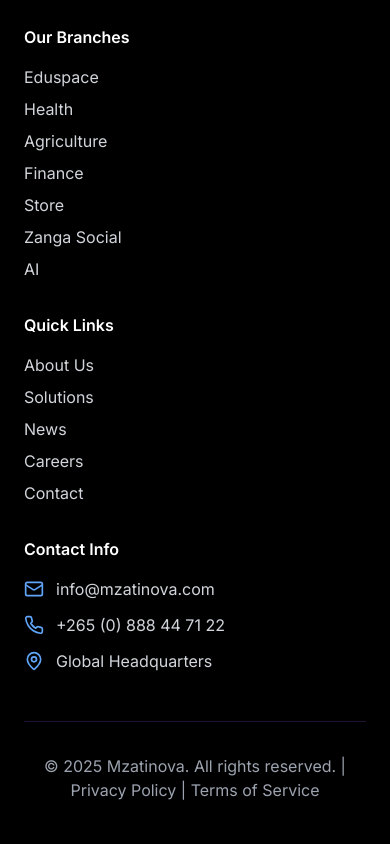
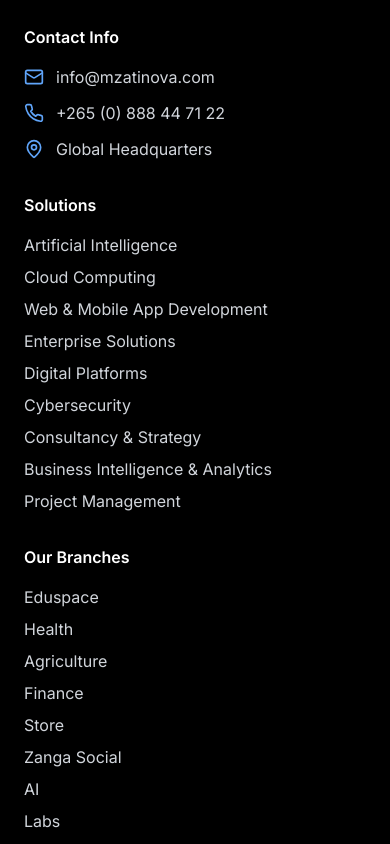
Before and after one commit to Mzatinova/mzatinova-site, a React (Vite) app: page /contact in a window 390 px wide. Shown: the part 2340-3184 px from the top of the page. Built offline with nearby package versions, Linux system fonts and the light colour scheme.

Commit message:
udating header and footer

```diff
--- a/src/components/BranchesShowcase.tsx
+++ b/src/components/BranchesShowcase.tsx
@@ -1,7 +1,7 @@
 import React from 'react';
 import { Button } from '@/components/ui/button';
 import { Card, CardContent, CardDescription, CardHeader, CardTitle } from '@/components/ui/card';
-import { GraduationCap, Heart, Wheat, DollarSign, Store, Users, Brain } from 'lucide-react';
+import { GraduationCap, Heart, Wheat, DollarSign, Store, Users, Brain, FlaskConical } from 'lucide-react';
 import { Link } from 'react-router-dom';
 
 const BranchesShowcase: React.FC = () => {
@@ -55,6 +55,13 @@
       description: 'Artificial intelligence solutions driving the future of technology.',
       color: 'from-teal-500 to-cyan-500',
       link: 'https://ai.mzatinova.com'
+    },
+    {
+      name: 'Labs',
+      icon: FlaskConical,
+      description: 'Our research and development engine, dedicated to pioneering the next generation of technology that will shape our future.',
+      color: 'from-slate-400 to-gray-500',
+      link: 'https://labs.mzatinova.com'
     }
   ];
 
@@ -74,18 +81,18 @@
           {branches.map((branch) => {
             const IconComponent = branch.icon;
             return (
-              <Card key={branch.name} className="bg-black/50 border-purple-500/20 hover:border-purple-500/40 transition-all duration-300 hover:transform hover:scale-105">
+              <Card key={branch.name} className="bg-black/50 border-purple-500/20 hover:border-purple-500/40 transition-all duration-300 hover:transform hover:scale-105 flex flex-col">
                 <CardHeader>
                   <div className={`w-12 h-12 rounded-lg bg-gradient-to-r ${branch.color} flex items-center justify-center mb-4`}>
                     <IconComponent className="w-6 h-6 text-white" />
                   </div>
                   <CardTitle className="text-white">{branch.name}</CardTitle>
                 </CardHeader>
-                <CardContent>
+                <CardContent className="flex flex-col flex-grow">
                   <CardDescription className="text-gray-300 mb-4">
                     {branch.description}
                   </CardDescription>
-                  <a href={branch.link} rel="noopener noreferrer">
+                  <a href={branch.link} rel="noopener noreferrer" className="mt-auto">
                     <Button variant="outline" size="sm" className="border-purple-400 text-purple-400 hover:bg-purple-400 hover:text-white">
                       Learn More
                     </Button>
--- a/src/components/Footer.tsx
+++ b/src/components/Footer.tsx
@@ -3,8 +3,11 @@
 import { Link } from 'react-router-dom';
 
 const Footer: React.FC = () => {
+  const solutions = [
+    'Artificial Intelligence', 'Cloud Computing', 'Web & Mobile App Development', 'Enterprise Solutions', 'Digital Platforms', 'Cybersecurity', 'Consultancy & Strategy', 'Business Intelligence & Analytics', 'Project Management'
+  ];
   const branches = [
-    'Eduspace', 'Health', 'Agriculture', 'Finance', 'Store', 'Zanga Social', 'AI'
+    'Eduspace', 'Health', 'Agriculture', 'Finance', 'Store', 'Zanga Social', 'AI', 'Labs'
   ];
 
   const socialLinks = [
@@ -17,9 +20,9 @@
   return (
     <footer className="bg-black border-t border-purple-500/20">
       <div className="container mx-auto px-6 py-12">
-        <div className="grid grid-cols-1 md:grid-cols-2 lg:grid-cols-4 gap-8">
+        <div className="grid grid-cols-1 md:grid-cols-3 lg:grid-cols-5 gap-8">
           {/* Company Info */}
-          <div>
+          <div className="lg:col-span-2">
             <div className="text-2xl font-bold text-white mb-4">
               <span className="bg-gradient-to-r from-blue-400 to-purple-400 bg-clip-text text-transparent">
                 Mzatinova
@@ -28,7 +31,7 @@
             <p className="text-gray-300 mb-4">
               Shaping the future with innovative technology solutions across multiple industries.
             </p>
-            <div className="flex space-x-4">
+            <div className="flex space-x-4 mb-8">
               {socialLinks.map((social) => {
                 const IconComponent = social.icon;
                 return (
@@ -39,6 +42,39 @@
                 );
               })}
             </div>
+            {/* Contact Info */}
+            <div>
+              <h3 className="text-white font-semibold mb-4">Contact Info</h3>
+              <div className="space-y-3">
+                <div className="flex items-center text-gray-300">
+                  <Mail className="w-5 h-5 mr-3 text-blue-400" />
+                  info@mzatinova.com
+                </div>
+                <div className="flex items-center text-gray-300">
+                  <Phone className="w-5 h-5 mr-3 text-blue-400" />
+                  +265 (0) 888 44 71 22
+                </div>
+                <div className="flex items-center text-gray-300">
+                  <MapPin className="w-5 h-5 mr-3 text-blue-400" />
+                  Global Headquarters
+                </div>
+              </div>
+            </div>
+          </div>
+
+          {/* solutions */}
+          <div>
+            <h3 className="text-white font-semibold mb-4">Solutions</h3>
+            <ul className="space-y-2">
+              {solutions.map((branch) => (
+                <li key={branch}>
+                  <a href={`#${branch.toLowerCase().replace(' ', '-')}`}
+                    className="text-gray-300 hover:text-blue-400 transition-colors">
+                    {branch}
+                  </a>
+                </li>
+              ))}
+            </ul>
           </div>
 
           {/* Branches */}
@@ -58,34 +94,17 @@
 
           {/* Quick Links */}
           <div>
-            <h3 className="text-white font-semibold mb-4">Quick Links</h3>
+            <h3 className="text-white font-semibold mb-4">Company</h3>
             <ul className="space-y-2">
               <li><a href="#about" className="text-gray-300 hover:text-blue-400 transition-colors">About Us</a></li>
-              <li><a href="#solutions" className="text-gray-300 hover:text-blue-400 transition-colors">Solutions</a></li>
+              <li><a href="#about" className="text-gray-300 hover:text-blue-400 transition-colors">Support</a></li>
               <li><a href="#news" className="text-gray-300 hover:text-blue-400 transition-colors">News</a></li>
               <li><a href="#careers" className="text-gray-300 hover:text-blue-400 transition-colors">Careers</a></li>
               <li><Link to="/contact" className="text-gray-300 hover:text-blue-400 transition-colors">Contact</Link></li>
             </ul>
           </div>
 
-          {/* Contact Info */}
-          <div>
-            <h3 className="text-white font-semibold mb-4">Contact Info</h3>
-            <div className="space-y-3">
-              <div className="flex items-center text-gray-300">
-                <Mail className="w-5 h-5 mr-3 text-blue-400" />
-                info@mzatinova.com
-              </div>
-              <div className="flex items-center text-gray-300">
-                <Phone className="w-5 h-5 mr-3 text-blue-400" />
-                +265 (0) 888 44 71 22
-              </div>
-              <div className="flex items-center text-gray-300">
-                <MapPin className="w-5 h-5 mr-3 text-blue-400" />
-                Global Headquarters
-              </div>
-            </div>
-          </div>
+
         </div>
 
         <div className="border-t border-purple-500/20 mt-12 pt-8 text-center">
--- a/src/components/Header.tsx
+++ b/src/components/Header.tsx
@@ -10,7 +10,7 @@
   const location = useLocation();
   const navigate = useNavigate();
 
-  const samePageSections = ['home', 'about', 'solutions', 'news'];
+  const samePageSections = ['home', 'about', 'solutions', 'news', 'contact'];
   const navLinks = [
     { id: 'home', title: 'Home', path: '/' },
     { id: 'about', title: 'About Us', path: '/#about' },
@@ -21,7 +21,7 @@
   ];
 
   const branches = [
-    'Eduspace', 'Health', 'Agriculture', 'Finance', 'Store', 'Zanga Social App', 'AI'
+    'Eduspace', 'Health', 'Agriculture', 'Finance', 'Store', 'Zanga Social App', 'AI', 'Labs'
   ];
 
   // Update active link based on current route or hash
@@ -83,32 +83,62 @@
   }, [location.pathname]);
 
   // Handle navigation
+  // const handleNavigation = (id, path) => {
+  //   setActiveLink(id);
+  //   setIsMobileMenuOpen(false);
+  //   setIsDropdownOpen(false);
+
+  //   if (path === '/contact' || path === '/support') {
+  //     // Navigate to contact or support page
+  //     navigate(path);
+  //   } else if (path.startsWith('/#')) {
+  //     // Handle same page section navigation
+  //     if (location.pathname !== '/') {
+  //       // If we're not on home page, navigate to home first
+  //       navigate(path);
+  //     } else {
+  //       // If we're already on home page, scroll to section
+  //       const sectionId = path.replace('/#', '');
+  //       const element = document.getElementById(sectionId);
+  //       if (element) {
+  //         element.scrollIntoView({ behavior: 'smooth' });
+  //       }
+  //       // Update URL hash
+  //       window.history.pushState(null, '', path);
+  //     }
+  //   } else {
+  //     // For other navigations (like home)
+  //     navigate(path);
+  //   }
+  // };
+
+  // Replace it with this updated function
   const handleNavigation = (id, path) => {
     setActiveLink(id);
     setIsMobileMenuOpen(false);
     setIsDropdownOpen(false);
 
-    if (path === '/contact' || path === '/support') {
-      // Navigate to contact or support page
-      navigate(path);
-    } else if (path.startsWith('/#')) {
-      // Handle same page section navigation
+    // This part for scrolling to sections remains the same
+    if (path.startsWith('/#')) {
       if (location.pathname !== '/') {
-        // If we're not on home page, navigate to home first
         navigate(path);
       } else {
-        // If we're already on home page, scroll to section
         const sectionId = path.replace('/#', '');
         const element = document.getElementById(sectionId);
         if (element) {
           element.scrollIntoView({ behavior: 'smooth' });
         }
-        // Update URL hash
         window.history.pushState(null, '', path);
       }
     } else {
-      // For other navigations (like home)
-      navigate(path);
+      // This is the new, corrected part for the Home link and other pages
+      if (path === '/' && location.pathname === '/') {
+        // If clicking "Home" while already on the home page, just scroll to the top
+        window.scrollTo({ top: 0, behavior: 'smooth' });
+      } else {
+        // Otherwise, navigate to the new page (e.g., /contact, /support, or back to /)
+        navigate(path);
+      }
     }
   };
 
--- a/src/components/NewsSection.tsx
+++ b/src/components/NewsSection.tsx
@@ -39,7 +39,7 @@
 
         <div className="grid grid-cols-1 md:grid-cols-2 lg:grid-cols-3 gap-8">
           {news.map((article, index) => (
-            <Card key={index} className="bg-black/50 border-purple-500/20 hover:border-purple-500/40 transition-all duration-300 hover:transform hover:scale-105">
+            <Card key={index} className="bg-black/50 border-purple-500/20 hover:border-purple-500/40 transition-all duration-300 hover:transform hover:scale-105 flex flex-col">
               <CardHeader>
                 <div className="flex items-center justify-between mb-2">
                   <span className="text-sm text-blue-400 font-medium">{article.category}</span>
@@ -52,11 +52,11 @@
                   {article.title}
                 </CardTitle>
               </CardHeader>
-              <CardContent>
+              <CardContent className="flex flex-col flex-grow">
                 <CardDescription className="text-gray-300 mb-4">
                   {article.description}
                 </CardDescription>
-                <Button variant="ghost" className="text-purple-400 hover:text-white hover:bg-purple-500/20 p-0">
+                <Button variant="ghost" className="text-purple-400 hover:text-white hover:bg-purple-500/20 p-0 mt-auto">
                   Read More <ArrowRight className="w-4 h-4 ml-1" />
                 </Button>
               </CardContent>
--- a/src/components/SolutionsSection.tsx
+++ b/src/components/SolutionsSection.tsx
@@ -1,5 +1,5 @@
 import React from 'react';
-import { Cloud, Smartphone, Cpu, Bot, Globe, Shield } from 'lucide-react';
+import { Cloud, Smartphone, Cpu, Bot, Globe, Shield, BarChart3, ClipboardCheck, Briefcase, MonitorSmartphone } from 'lucide-react';
 
 const SolutionsSection: React.FC = () => {
   const solutions = [
@@ -14,9 +14,9 @@
       description: 'Scalable cloud infrastructure and services for modern businesses'
     },
     {
-      icon: Smartphone,
-      title: 'Mobile Applications',
-      description: 'Cross-platform mobile apps with cutting-edge user experiences'
+      icon: MonitorSmartphone,
+      title: 'Web & Mobile App Development',
+      description: 'Custom web and mobile applications designed for performance and user engagement.'
     },
     {
       icon: Cpu,
@@ -32,6 +32,21 @@
       icon: Shield,
       title: 'Cybersecurity',
       description: 'Advanced security solutions protecting digital assets'
+    },
+    {
+      icon: Briefcase,
+      title: 'Consultancy & Strategy',
+      description: 'Expert strategic advice to help you leverage technology for growth'
+    },
+    {
+      icon: BarChart3,
+      title: 'Business Intelligence & Analytics',
+      description: 'Data-driven insights and analytics to help you make smarter, more informed business decisions.'
+    },
+    {
+      icon: ClipboardCheck,
+      title: 'Project Management',
+      description: 'Expert project management to ensure your solutions are delivered on time and within budget.'
     }
   ];
 
```
